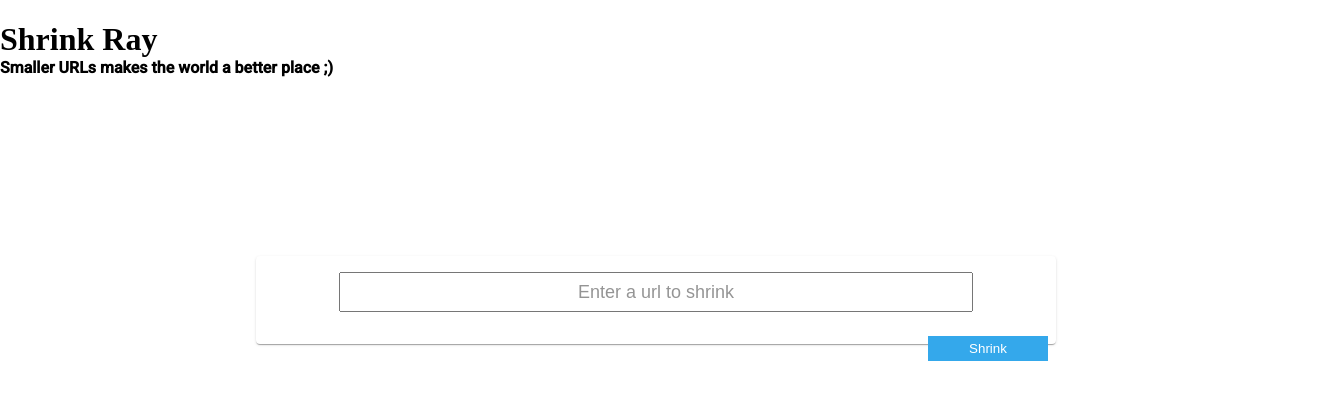
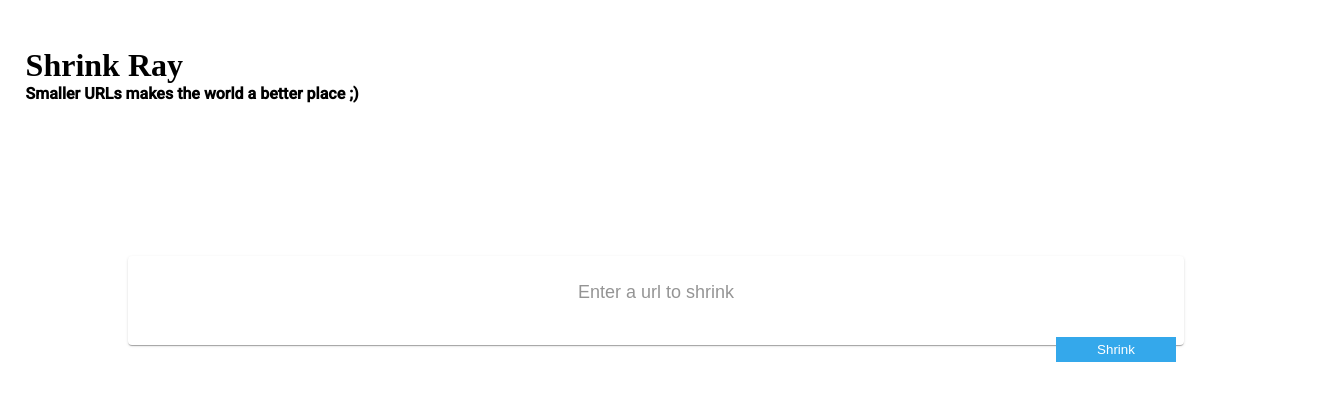
Before and after one commit to riyasyash/shrink-ray, an Angular app in the folder frontend/: page / in a window 1280 px wide. Shown: the top 400 px of the page, 1331 px wide, since content can reach past the window. Built offline with nearby package versions, Linux system fonts and the light colour scheme.

Commit message:
minor ui changes

```diff
--- a/frontend/src/app/app.component.css
+++ b/frontend/src/app/app.component.css
@@ -29,18 +29,21 @@
     margin-top: 2%;
     align-items: center;
     text-align: center;
-    width: 60%;
-    margin-left: 20%;
+    width: 80%;
+    margin-left: 10%;
+    font-size: 32px;
 }
 .card-content {
     text-align: center;
     align-items: center;
+    border: none;
+    outline: none;
 }
 .input-card {
     margin-top: 20%;
     align-items: center;
     text-align: center;
-    width: 60%;
-    margin-left: 20%;
+    width: 80%;
+    margin-left: 10%;
     z-index: 2;
 }
--- a/frontend/src/index.html
+++ b/frontend/src/index.html
@@ -5,7 +5,7 @@
   <link href="https://fonts.googleapis.com/icon?family=Material+Icons" rel="stylesheet">
   <link href="https://fonts.googleapis.com/css?family=Roboto:300,400,500" rel="stylesheet">
   <meta charset="utf-8">
-  <title>Frontend</title>
+  <title>Shrink Ray</title>
   <base href="/">
 
   <link rel="icon" type="image/x-icon" href="favicon.ico">
--- a/frontend/src/styles.css
+++ b/frontend/src/styles.css
@@ -16,4 +16,14 @@
     position: absolute;
     top: 0;
     color: black;
+    padding:2%
 }
+@media only screen and (max-width: 600px) {
+    .h1 {
+        font-size: 24px;
+    }
+
+    .h4 {
+        display: none;
+    }
+}
```
Also changed, not shown: 1 other file (tests, documents, lock files or other folders).
